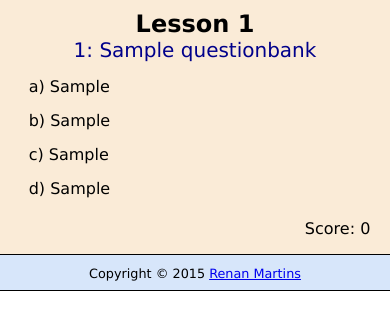
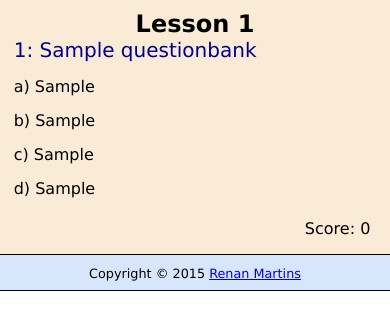
Before and after one commit to nbkhope/jquiz, a PHP site: page /index.php?lesson=1 in a window 390 px wide. Shown: the part 193-523 px from the top of the page. Run offline with PHP 8.4, Linux system fonts and the light colour scheme; tables that the repository leaves empty hold one stand-in row (values such as "Sample post"); a stand-in replaces the project's code that opens the database connection; some libraries are stand-ins or nearby versions.

Commit message:
Make question prompt align left on mobile and question items have no margin-left

```diff
--- a/stylesheet.css
+++ b/stylesheet.css
@@ -289,6 +289,12 @@ h1, h2, h3, h4, h5, h6 {
     padding: 0 1% 0;
     width: auto;
   }
+  .question-prompt {
+    text-align: left;
+  }
+  .question-item {
+    margin-left: 0;
+  }
   .site-footer {
     background-color:	#d7e6fa;
     border-bottom: 1px solid black;
```
